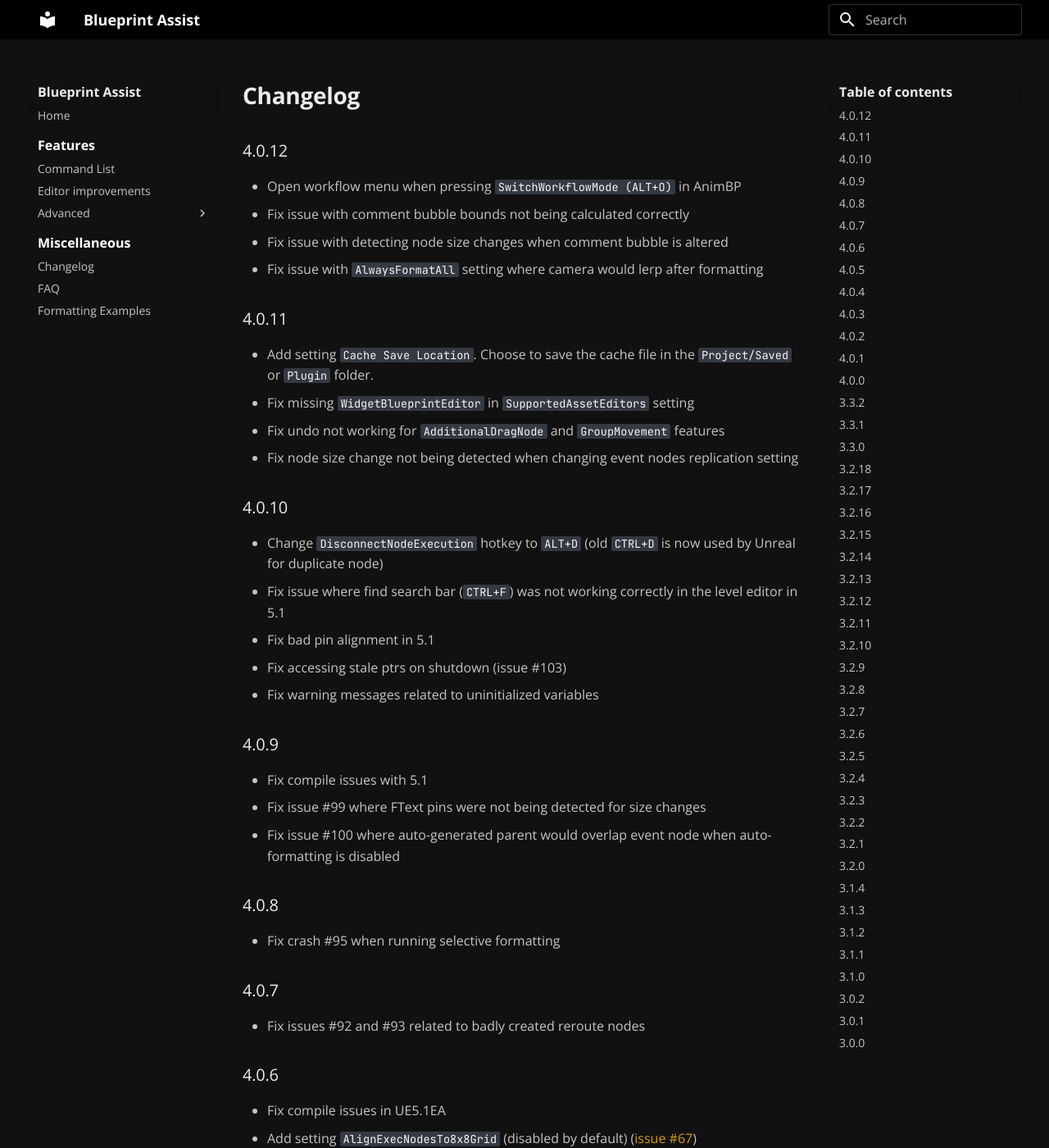
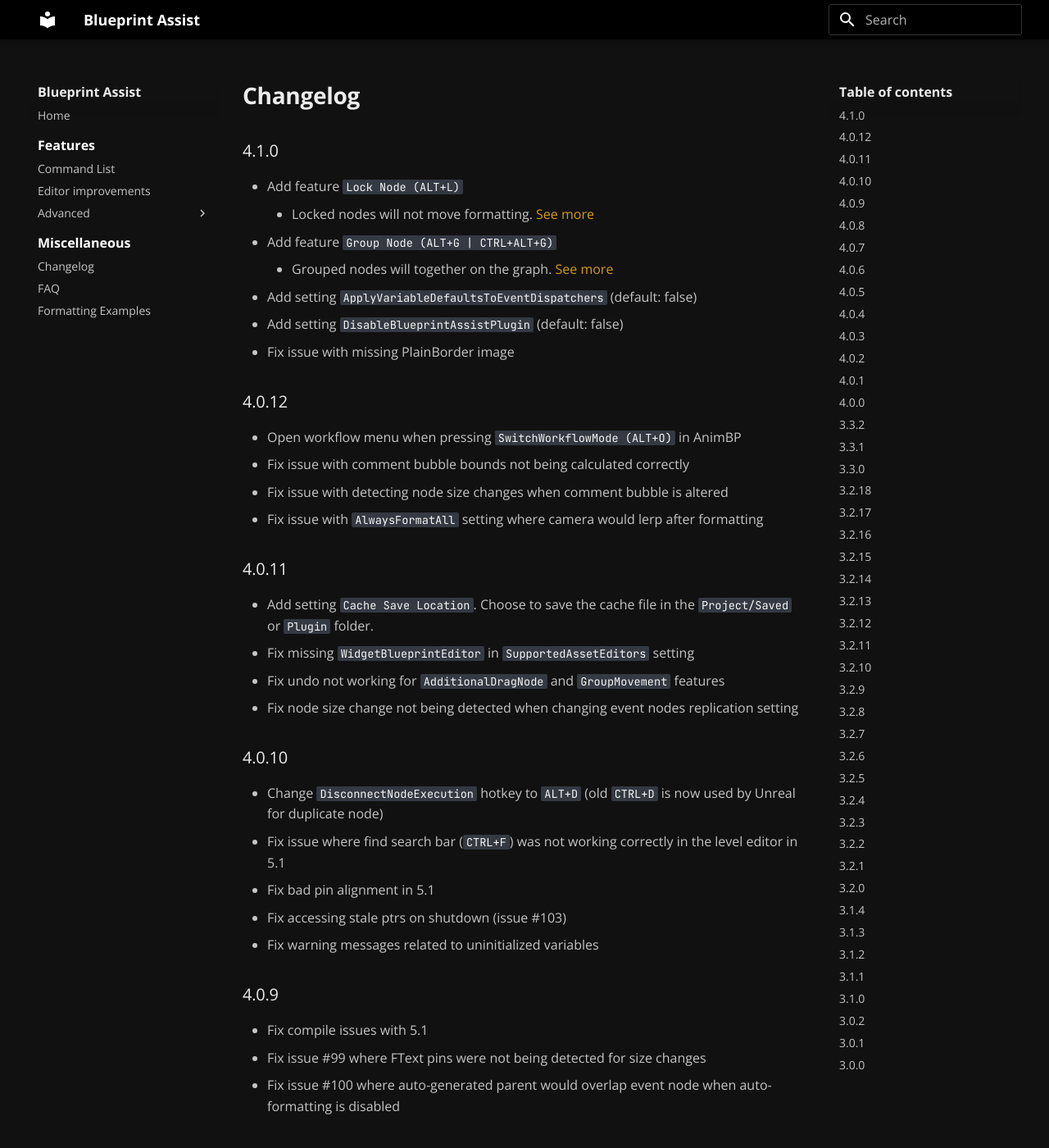
Before and after one commit to BlueprintAssist/blueprintassist.github.io, an MkDocs documentation site: the page built from docs/miscellaneous/changelog.md, in a window 1280 px wide and 1400 px high. Shown: the whole window at 82% size. Built offline with MkDocs 1.6.1 and Material for MkDocs 9.7.7, drawn with Linux system fonts in a browser that asks for light colours.

Commit message:
Update changelog for 4.1.0

```diff
--- a/docs/miscellaneous/changelog.md
+++ b/docs/miscellaneous/changelog.md
@@ -1,4 +1,13 @@
 # Changelog
+
+### 4.1.0
+* Add feature `Lock Node (ALT+L)`
+    * Locked nodes will not move formatting. [See more](../features/command-list.md#toggle-lock-nodes)
+* Add feature `Group Node (ALT+G | CTRL+ALT+G)`
+    * Grouped nodes will together on the graph. [See more](../features/command-list.md#group-nodes)
+* Add setting `ApplyVariableDefaultsToEventDispatchers` (default: false)
+* Add setting `DisableBlueprintAssistPlugin` (default: false)
+* Fix issue with missing PlainBorder image
 
 ### 4.0.12
 * Open workflow menu when pressing `SwitchWorkflowMode (ALT+O)` in AnimBP
--- a/docs/stylesheets/extra.css
+++ b/docs/stylesheets/extra.css
@@ -35,6 +35,7 @@
 .md-typeset,
 .md-nav__link,
 .md-nav__item .md-nav__link--active,
+.md-nav__link--passed,
 .md-typeset .admonition
 {
     color: #c5c5c5;
```
Also changed, not shown: docs/features/command-list.md (+22 -0 lines), docs/features/assets/GroupNodes.gif (added), docs/features/assets/ToggleLockNodes.gif (added).
